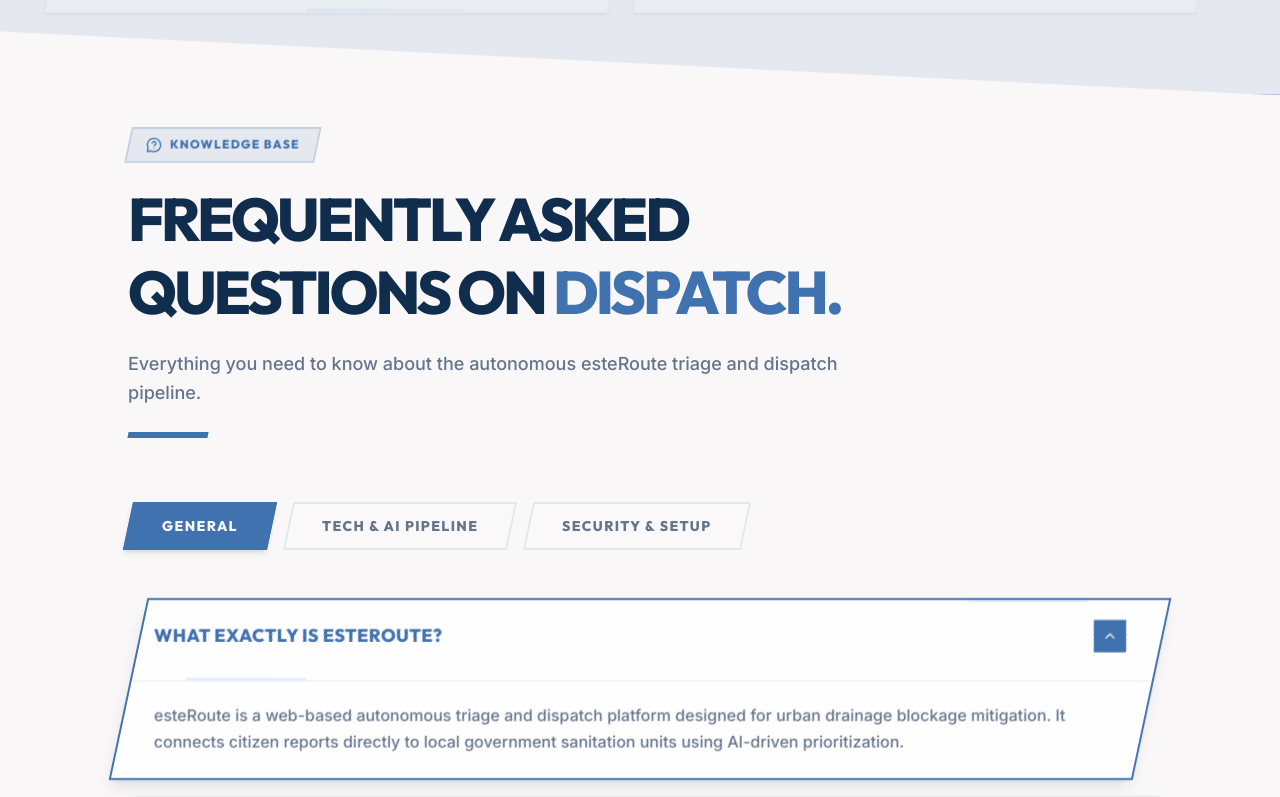
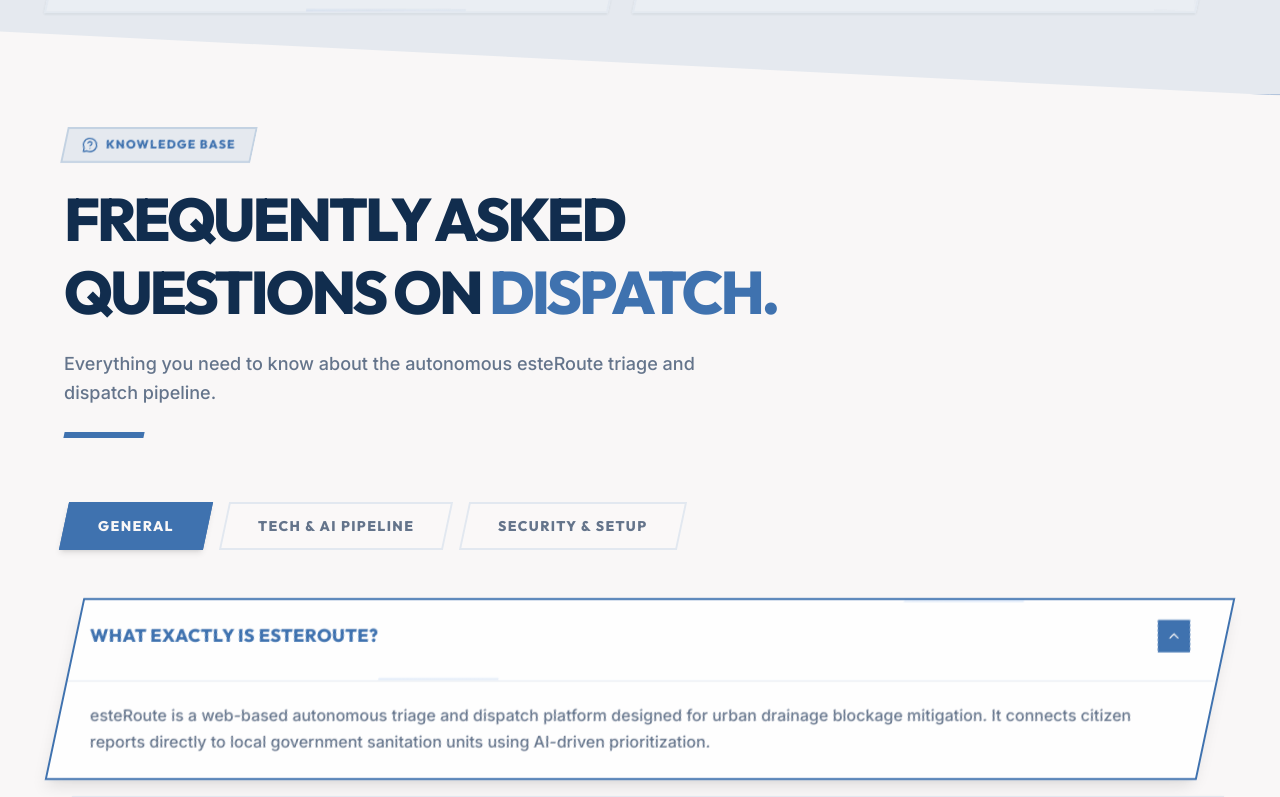
Before and after one commit to Goldenavs/esteRoute, a React (Vite) app in the folder frontend/: page /login in a window 1280 px wide. Shown: the part 3720-4517 px from the top of the page. Built offline with nearby package versions, Linux system fonts and the light colour scheme; no server answers.

Commit message:
fix(landing): align faqs section margins, fix subheading wrap, and correct modal skewing

```diff
--- a/frontend/src/components/auth/sections/FaqsSection.tsx
+++ b/frontend/src/components/auth/sections/FaqsSection.tsx
@@ -115,7 +115,7 @@ export default function FaqsSection() {
       id="faqs"
       className="pt-24 pb-48 md:pb-64 px-6 lg:px-16 bg-transparent relative z-10 overflow-hidden"
     >
-      <div className="w-full max-w-5xl mx-auto">
+      <div className="w-full max-w-7xl mx-auto">
 
         {/* Header */}
         <motion.div
@@ -148,8 +148,8 @@ export default function FaqsSection() {
               </span>
             </span>
           </h2>
-          <p className="text-base md:text-lg text-text-secondary max-w-3xl mt-6 font-medium leading-relaxed">
-            Everything you need to know about the autonomous esteRoute triage and dispatch pipeline.
+          <p className="text-base md:text-lg text-text-secondary max-w-2xl mt-6 font-medium leading-relaxed">
+            Everything you need to know about the autonomous esteRoute triage and dispatch&nbsp;pipeline.
           </p>
           <motion.div
             initial={{ width: 0 }}
--- a/frontend/src/components/auth/sections/FooterSection.tsx
+++ b/frontend/src/components/auth/sections/FooterSection.tsx
@@ -156,22 +156,24 @@ export default function FooterSection() {
                 initial={{ opacity: 0, scale: 0.95, y: 20 }}
                 animate={{ opacity: 1, scale: 1, y: 0 }}
                 exit={{ opacity: 0, scale: 0.95, y: 20 }}
-                className="relative w-full max-w-2xl bg-surface border-2 border-border-subtle shadow-2xl overflow-hidden flex flex-col max-h-[80vh] -skew-x-3"
+                className="relative w-full max-w-2xl z-10"
               >
-                <div className="skew-x-3 h-full flex flex-col">
+                <div className="w-full bg-surface border-2 border-border-subtle shadow-2xl overflow-hidden flex flex-col max-h-[80vh] md:-skew-x-6 rounded-2xl md:rounded-none">
+                  <div className="md:skew-x-6 h-full flex flex-col">
                     <div className="p-6 border-b-2 border-border-subtle flex items-center justify-between bg-surface-subtle">
                       <h3 className="text-xl font-heading font-black uppercase tracking-widest text-text-primary">{activeDoc}</h3>
                       <button
                         onClick={() => setActiveDoc(null)}
-                      className="p-2 text-text-secondary hover:text-brand-primary transition-colors bg-surface border-2 border-border-subtle hover:border-brand-primary cursor-pointer -skew-x-12"
+                        className="p-2 text-text-secondary hover:text-brand-primary transition-colors bg-surface border-2 border-border-subtle hover:border-brand-primary cursor-pointer md:-skew-x-12"
                       >
-                      <div className="skew-x-12">
+                        <div className="md:skew-x-12">
                           <CloseIcon className="w-5 h-5" />
                         </div>
                       </button>
                     </div>
                     <div className="p-8 text-base text-text-secondary leading-loose overflow-y-auto font-medium">
                       <p>{legalContent[activeDoc]}</p>
+                    </div>
                   </div>
                 </div>
               </motion.div>
```
Lines whose indentation alone changed are shown as unchanged.
